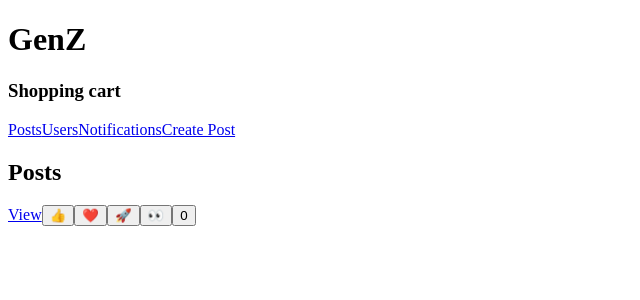
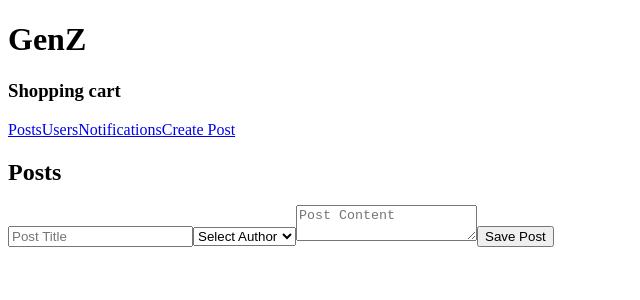
Before and after one commit to acciojob/social-media-Ishikaverma2317, a React app: page / in a window 1280 px wide. Shown: the top 300 px of the page, without its empty margins (0-640 px from the left). Built offline with nearby package versions, Linux system fonts and the light colour scheme.

Commit message:
Update PostsList.js

```diff
--- a/src/components/PostsList.js
+++ b/src/components/PostsList.js
@@ -1,24 +1,14 @@
 import React from "react";
+import Posts from "./Posts";
 
 function PostsList() {
   return (
     <section className="posts-list">
-      {/* FIRST CHILD */}
       <h2>Posts</h2>
 
       {/* SECOND CHILD */}
       <div>
-        <article>
-          <a href="/posts/1" className="button">
-            View
-          </a>
-
-          <button>👍</button>
-          <button>❤️</button>
-          <button>🚀</button>
-          <button>👀</button>
-          <button>0</button>
-        </article>
+        <Posts />
       </div>
     </section>
   );
```
